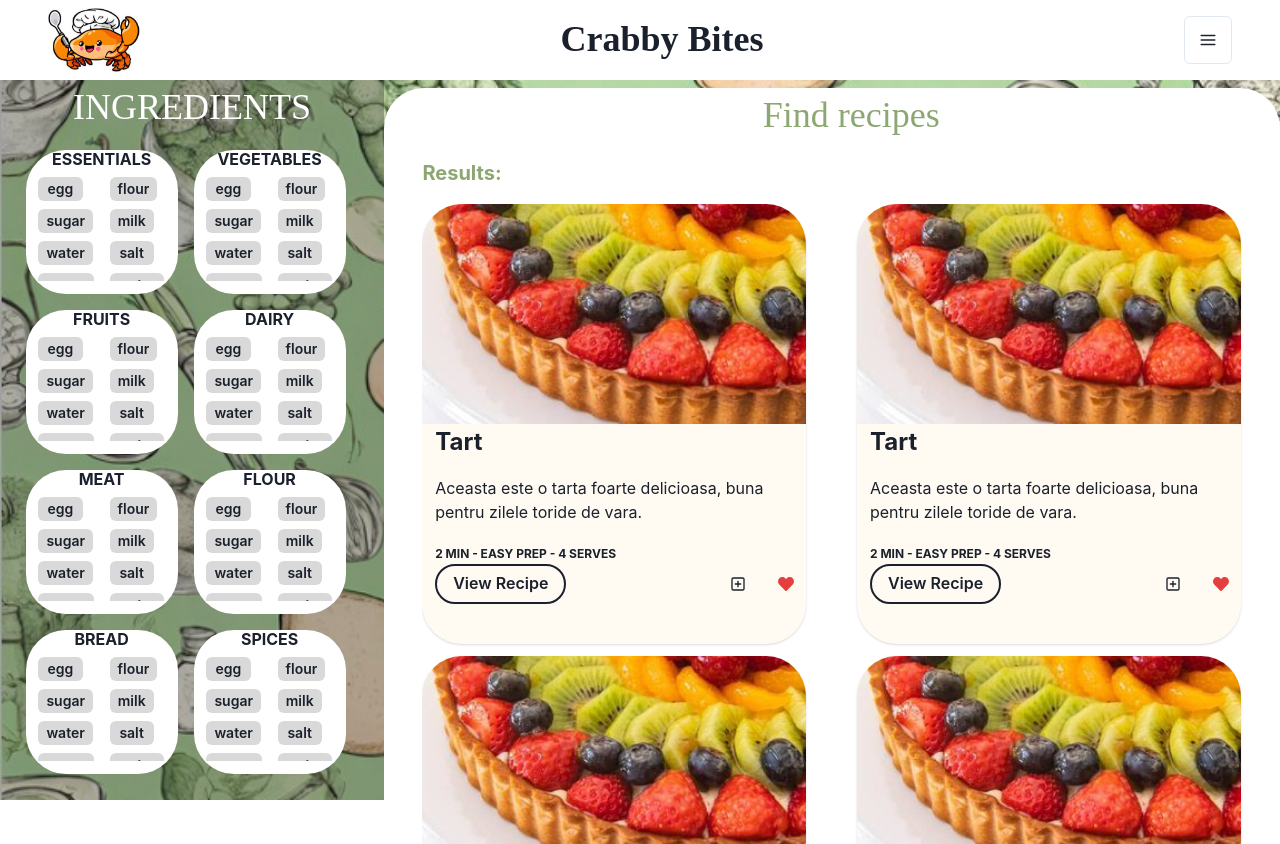
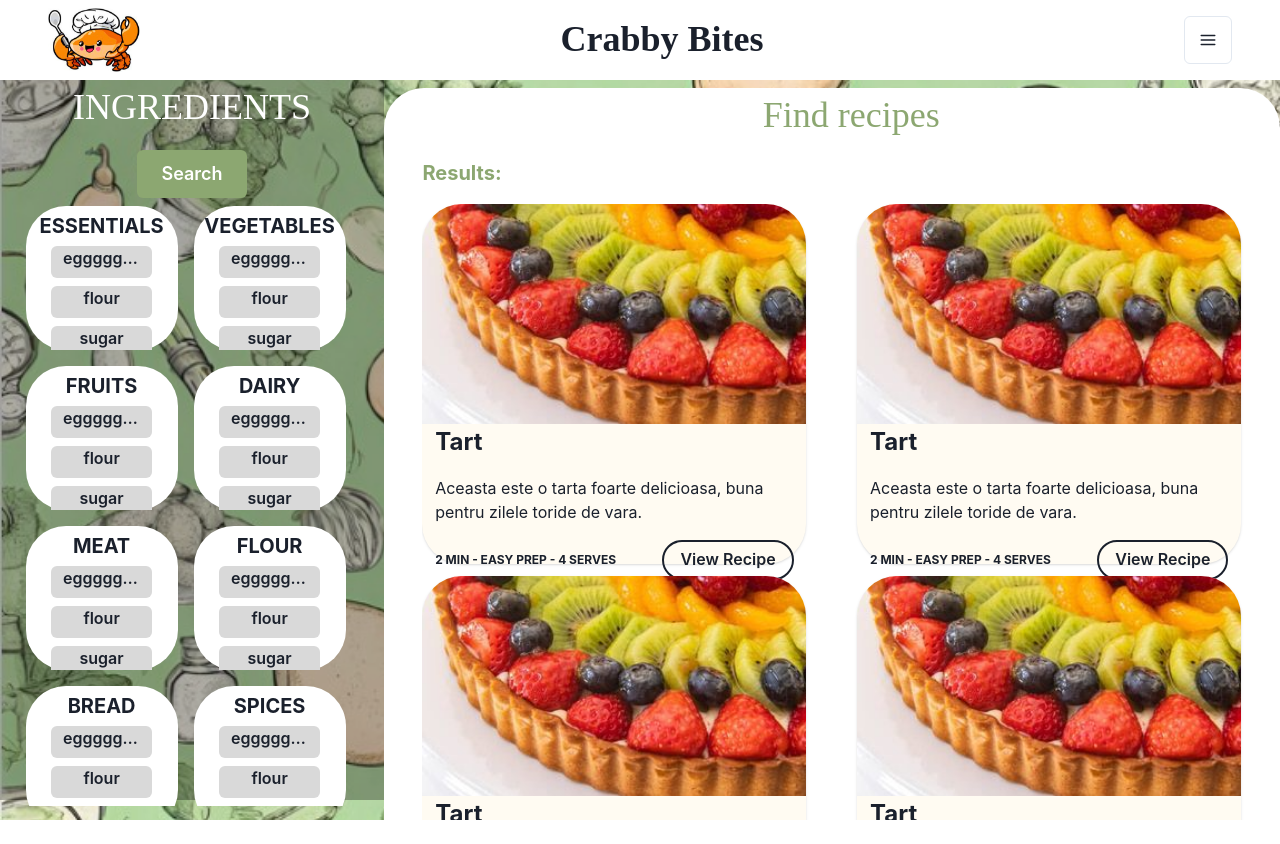
Before and after one commit to Bogdandragon/CrabbyBites, a React (Create React App) app in the folder frontend/: page /recipe-finder in a window 1280 px wide. After the commit the page ends 820 px from the top, so only its background shows below. Built offline with nearby package versions, Linux system fonts and the light colour scheme; the HTML template or start-up script is replaced by a standard one; a web font is replaced by a local one; what yup-password would draw is missing.

Commit message:
changes to recipe finder

```diff
--- a/frontend/src/components/IngredientsCard/IngredientButton.jsx
+++ b/frontend/src/components/IngredientsCard/IngredientButton.jsx
@@ -1,15 +1,15 @@
-import { Button, Stack, useBreakpointValue } from '@chakra-ui/react';
+import { Button, Center, Stack, useBreakpointValue, Text } from '@chakra-ui/react';
 
 function IngredientButton({text, onClick}) {
-    const buttonSize = useBreakpointValue({ base: 'sm', lg: 'xs' });
-    const fontSize = useBreakpointValue({ base: 'sm', lg: 'sm' });
+    const buttonSize = useBreakpointValue({ base: 'sm', lg: 'sm' });
+    const fontSize = useBreakpointValue({ base: 'sm', lg: 'md' });
 
     return (
-        <Stack direction='row' align='center'>
-            <Button type="Submit" bgColor='#D9D9D9' variant='solid' minW="80%"  size={buttonSize} fontSize={fontSize} onClick={onClick}>
-                {text}
+        <Center>
+            <Button type="Submit" bgColor='#D9D9D9' variant='solid' minH="3vh" minW="80%" maxW="10vh" size={buttonSize} fontSize={fontSize} onClick={onClick}>
+                <Text isTruncated mb="0" h="80%">{text}</Text>
             </Button>
-        </Stack>
+        </Center>
     );
 }
 
--- a/frontend/src/components/IngredientsCard/IngredientsCard.jsx
+++ b/frontend/src/components/IngredientsCard/IngredientsCard.jsx
@@ -1,20 +1,20 @@
-import { Box, SimpleGrid} from "@chakra-ui/react";
+import { Box, Heading, SimpleGrid} from "@chakra-ui/react";
 import IngredientButton from "./IngredientButton";
 
 function IngredientsCard({ typeIngredients }) {
     return (
         <Box bgColor='white' borderRadius="5vh" h="18vh">
-            <h6 style={{ fontWeight: 750 }}>{typeIngredients}</h6>
-            <Box  bg='rgba(0, 0, 0, 0)' maxHeight="13vh" overflowY="auto" className='scrollable-box'
-                pl={{base:'5vw',md:'4vw', lg:'1vw'}} pr={{base:'1vw', md:'4vw', lg:'1vw'}} pb={{base:'2vh', md:'1vw', lg:'1vh'}}
+            <Heading size="md" style={{ fontWeight: 750 }} pt="1vh">{typeIngredients}</Heading>
+            <Box bg='rgba(0, 0, 0, 0)' maxHeight="13vh" overflowY="auto" className='scrollable-box'
+                pl={{base:'5vw',md:'4vw', lg:'1vw'}} pr={{base:'5vw', md:'4vw', lg:'1vw'}} pb={{base:'2vh', md:'1vh', lg:'1vh'}}
                 style={{ scrollbarWidth: "none", msOverflowStyle: "none" }} // Hide scrollbar for Firefox and IE
                 sx={{
                     "&::-webkit-scrollbar": {
                         display: "none" // Hide scrollbar for Chrome, Safari, and Opera
                     }
                 }}>
-                <SimpleGrid columns={2} spacingX={{base:'2', lg:'4'}} spacingY={2}>
-                    <IngredientButton text="egg"/>
+                <SimpleGrid spacingX={{base:'2', lg:'4'}} spacingY={2} >
+                    <IngredientButton text="egggggggggggggggggggggggggggg"/>
                     <IngredientButton text="flour"/>
                     <IngredientButton text="sugar"/>
                     <IngredientButton text="milk"/>
--- a/frontend/src/components/RecipeCards/RecipeCardTodoFav.jsx
+++ b/frontend/src/components/RecipeCards/RecipeCardTodoFav.jsx
@@ -16,17 +16,15 @@ function RecipeCardTodoFav({imageUrl, titleRecipe, descriptionRecipe, timeCookin
     const stackSpacing = useBreakpointValue({base: 12, md: 0.4, xl: 12 });
 
     return (
-        <Card borderRadius="5vh" w={{base:'90vw', md:'44vw', lg:'30vw'}} h={{base:'55vh',  md:'55vh'}} bgColor='#FFFBF2' >
+        <Card borderRadius="5vh" w={{base:'90vw', md:'44vw', lg:'30vw'}} h={{base:'45vh',  md:'45vh'}} bgColor='#FFFBF2' >
             <CardBody backgroundColor='FFFBF2'>
                 <Box w={{base:'90vw', md:'44vw', lg:'30vw'}} h={{base:'27.5vh', md:'27.5vh'}}><Image src={imageUrl} alt='Logo' borderTopRadius="5vh" objectFit="cover" size='md' w='100%' h='100%'/></Box>
                 <Text textAlign='left' pl='1vw' fontSize="2xl" fontWeight="bold" noOfLines='1'>{titleRecipe}</Text>
                 <Text textAlign='left' pl='1vw' fontSize="md" noOfLines='2'>{descriptionRecipe}</Text>
-                <Text  pl='1vw' as="b" fontSize="xs">{timeCooking} MIN - {difficulty} PREP - {numberServings} SERVES</Text>
-                <HStack  pl='1vw'>
+                <HStack pr='1vw' justify="end">
+                    <Text  pl='1vw' as="b" fontSize="xs">{timeCooking} MIN - {difficulty} PREP - {numberServings} SERVES</Text>
+                    <Spacer />
                     <InfoButton text='View Recipe' size={buttonSize} onClick={() => {}}/>
-                    <Spacer/>
-                    <IconButton icon={<PlusSquareIcon />} bgColor='#FFFBF2' size={buttonSize} onClick={() => {}}/>
-                    <IconButton as={ FaHeart } color="red.500" variant="ghost" boxSize="1em" aria-label="Like"  size={buttonSize} onClick={() => {}}/>
                 </HStack>
             </CardBody>
         </Card>
--- a/frontend/src/components/RecipeFinderPage/RecipeFinderPage.jsx
+++ b/frontend/src/components/RecipeFinderPage/RecipeFinderPage.jsx
@@ -3,21 +3,31 @@ import { Text, SimpleGrid, Box, useBreakpointValue, Flex, Center } from '@chakra
 import TransparentSidebar from "./TransparentSidebar";
 import { useNavigate } from 'react-router-dom';
 import RecipeCardTodoFav from "../RecipeCards/RecipeCardTodoFav";
+import { useEffect } from "react";
 
 function RecipeFinderPage ({numberRecipes}) {
     const navigate = useNavigate();
     const isSmallScreen = useBreakpointValue({ base: true, md: false });
+
+    useEffect(() => {
+
+    });
+
     return (
         <Page navigate={navigate}>
-            <Box w='100vw' h='90vh'>
+            <Box w='100%' h='100%'>
                 <Box bgImage={'cookingBackground.jpeg'} bgPosition='center' bgSize='cover' bgRepeat='no-repeat' bgClip={'border-box'} w='100%' h='100%'>
                     <Flex flexDirection={isSmallScreen ? "column" : "row"}>
                         <TransparentSidebar />
-                        <Box backgroundColor="rgba(255, 255, 255, 1)" width="100%" height="89vh" borderTopRadius="5vh" mt="1vh" alignItems="left" textAlign="left" pl="3vw">
+                        <Box backgroundColor="rgba(255, 255, 255, 1)" width="100%" height="100%" borderTopRadius="5vh" mt="1vh" alignItems="left" textAlign="left" pl="3vw">
                             <Center><Text color="greenBrand.500" fontSize="4xl" className='title-font'>Find recipes</Text></Center>
                             <Text color="greenBrand.500" fontSize="xl" fontWeight="bold">Results: {numberRecipes}</Text>
-                            <Box overflowY="auto" maxWidth='100%' maxHeight={{base:"79vh", md:"80vh"}} minHeight={{base:"70.5vh", md:"80vh"}} className='scrollable-box' >
-                                <SimpleGrid columns={{ base: 1, lg: 2 }} spacing={3}>
+                            <Box overflowY="auto" maxWidth='100%' maxHeight={{base:"75vh", md:"75vh"}} minHeight={{base:"77.5vh", md:"77.5vh", lg: "77vh"}} className="scrollable-box">
+                                <SimpleGrid columns={{ base: 1, lg: 2 }} spacing={3} h="100%">
+                                    <RecipeCardTodoFav imageUrl="fruitTart.jpeg" titleRecipe="Tart" descriptionRecipe="Aceasta este o tarta foarte delicioasa, buna pentru zilele toride de vara." timeCooking='2' difficulty='EASY' numberServings='4'/>
+                                    <RecipeCardTodoFav imageUrl="fruitTart.jpeg" titleRecipe="Tart" descriptionRecipe="Aceasta este o tarta foarte delicioasa, buna pentru zilele toride de vara." timeCooking='2' difficulty='EASY' numberServings='4'/>
+                                    <RecipeCardTodoFav imageUrl="fruitTart.jpeg" titleRecipe="Tart" descriptionRecipe="Aceasta este o tarta foarte delicioasa, buna pentru zilele toride de vara." timeCooking='2' difficulty='EASY' numberServings='4'/>
+                                    <RecipeCardTodoFav imageUrl="fruitTart.jpeg" titleRecipe="Tart" descriptionRecipe="Aceasta este o tarta foarte delicioasa, buna pentru zilele toride de vara." timeCooking='2' difficulty='EASY' numberServings='4'/>
                                     <RecipeCardTodoFav imageUrl="fruitTart.jpeg" titleRecipe="Tart" descriptionRecipe="Aceasta este o tarta foarte delicioasa, buna pentru zilele toride de vara." timeCooking='2' difficulty='EASY' numberServings='4'/>
                                     <RecipeCardTodoFav imageUrl="fruitTart.jpeg" titleRecipe="Tart" descriptionRecipe="Aceasta este o tarta foarte delicioasa, buna pentru zilele toride de vara." timeCooking='2' difficulty='EASY' numberServings='4'/>
                                     <RecipeCardTodoFav imageUrl="fruitTart.jpeg" titleRecipe="Tart" descriptionRecipe="Aceasta este o tarta foarte delicioasa, buna pentru zilele toride de vara." timeCooking='2' difficulty='EASY' numberServings='4'/>
--- a/frontend/src/components/RecipeFinderPage/TransparentSidebar.jsx
+++ b/frontend/src/components/RecipeFinderPage/TransparentSidebar.jsx
@@ -1,13 +1,17 @@
 import React from 'react';
-import { Text, Box, SimpleGrid } from '@chakra-ui/react';
+import { Text, Box, SimpleGrid, Center } from '@chakra-ui/react';
 import IngredientsCard from '../IngredientsCard/IngredientsCard';
+import SubmitButton from '../Buttons/SubmitButton';
 
 function TransparentSidebar() {
     return (
-        <Box h={{base: "auto", lg: "90vh"}} w={{base: '100%', md: '85%', lg: "30vw"}} bg='rgba(0, 0, 0, 0.3)' minHeight={{md:"90vh"}} >
+        <Box h={{ base: "auto", lg: "90vh" }} w={{ base: '100%', md: '85%', lg: "30vw" }} bg='rgba(0, 0, 0, 0.3)' minHeight={{ md: "90vh" }}>
             <Text color="white" fontSize="4xl" className='title-font'>INGREDIENTS</Text>
-           <Box h={{base: "auto", lg: "80vh"}} w={{base: '100%', lg: "30vw"}} bg='rgba(0, 0, 0, 0)'
-                    maxHeight={{base:"40vh", md:"80vh"}} overflowY="auto" className='scrollable-box' pl='2vw' pr='3vw' pb='1vh'
+            <Center pb='1vh'>
+                <SubmitButton size='lg' text="Search" />
+            </Center>
+            <Box h={{ base: "auto", lg: "75vh" }} w={{ base: '100%', lg: "30vw" }} bg='rgba(0, 0, 0, 0)'
+                maxHeight={{ base: "40vh", md: "80vh" }} overflowY="auto" className='scrollable-box' pl='2vw' pr='3vw' pb='1vh'
                 style={{ scrollbarWidth: "none", msOverflowStyle: "none" }} // Hide scrollbar for Firefox and IE
                 sx={{
                     "&::-webkit-scrollbar": {
@@ -15,14 +19,14 @@ function TransparentSidebar() {
                     }
                 }}  >
                 <SimpleGrid columns={2} spacing={4}>
-                    <IngredientsCard typeIngredients="ESSENTIALS"/>
-                    <IngredientsCard typeIngredients="VEGETABLES"/>
-                    <IngredientsCard typeIngredients="FRUITS"/>
-                    <IngredientsCard typeIngredients="DAIRY"/>
-                    <IngredientsCard typeIngredients="MEAT"/>
-                    <IngredientsCard typeIngredients="FLOUR"/>
-                    <IngredientsCard typeIngredients="BREAD"/>
-                    <IngredientsCard typeIngredients="SPICES"/>
+                    <IngredientsCard typeIngredients="ESSENTIALS" />
+                    <IngredientsCard typeIngredients="VEGETABLES" />
+                    <IngredientsCard typeIngredients="FRUITS" />
+                    <IngredientsCard typeIngredients="DAIRY" />
+                    <IngredientsCard typeIngredients="MEAT" />
+                    <IngredientsCard typeIngredients="FLOUR" />
+                    <IngredientsCard typeIngredients="BREAD" />
+                    <IngredientsCard typeIngredients="SPICES" />
                 </SimpleGrid>
             </Box>
         </Box>
```
Lines whose indentation alone changed are shown as unchanged.
